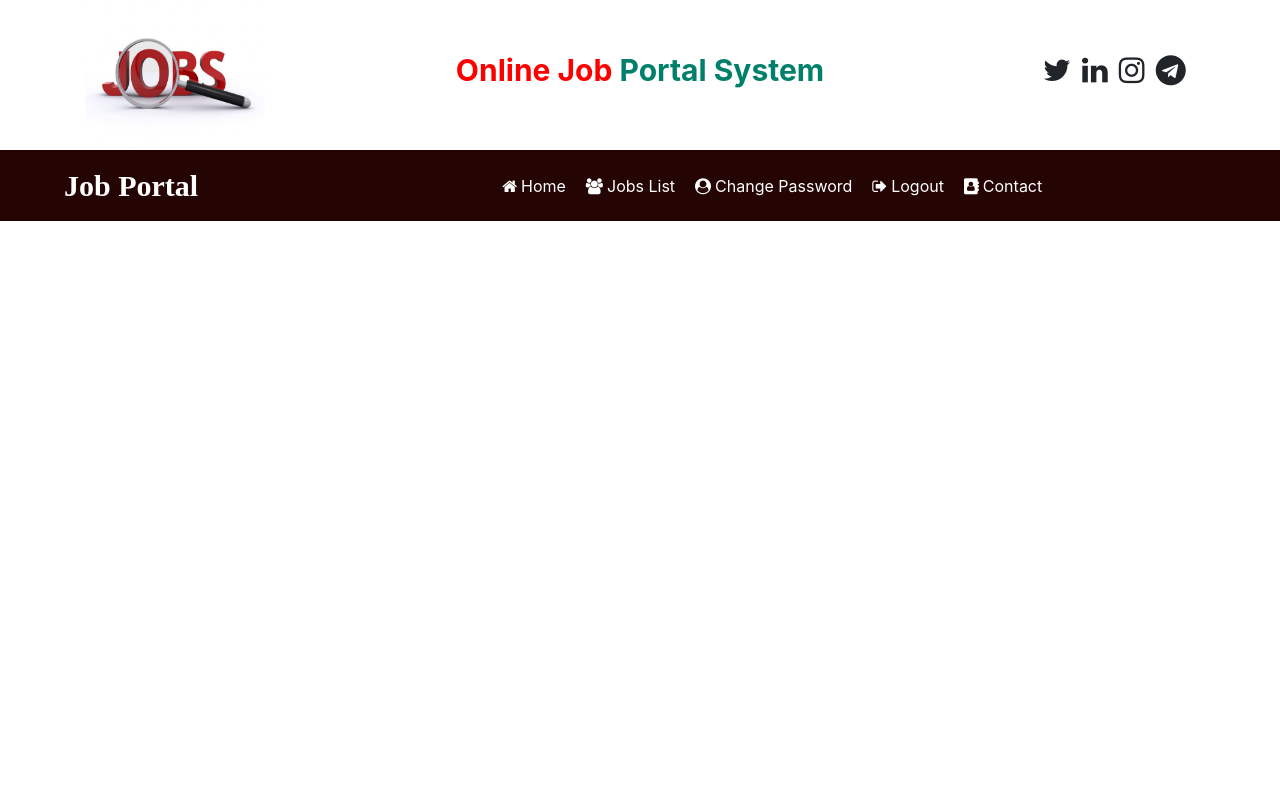
After one commit to Rajeet10/Online-Job-Portal, a Django app: template job/templates/user_navigation.html in a window 1280 px wide. The commit adds this page. Run offline with Django 3.2, Linux system fonts and the light colour scheme; the template is opened without the code that fills it, so the values that code supplies are empty; some libraries are stand-ins or nearby versions.

Commit message:
Add userhomepage

```diff
--- a/job/templates/user_home.html
+++ b/job/templates/user_home.html
@@ -2,7 +2,7 @@
 
 {% block body %}
 
-{% include 'navigation.html' %}
+{% include 'user_navigation.html' %}
 <marquee behavior="" direction="" style="font-family: 'Lucida Sans', 'Lucida Sans Regular', 'Lucida Grande', 'Lucida Sans Unicode', Geneva, Verdana, sans-serif;font-size:25px;color:rgb(233, 22, 22);background-color:black;font-weight:bold;margin-top:1%">
     User Login
 </marquee>
--- /dev/null
+++ b/job/templates/user_navigation.html
@@ -0,0 +1,75 @@
+<html>
+
+    <head>
+        {% load static %}
+        <title>Job Portal</title>
+        <meta charset="utf-8">
+        <meta name="viewport" content="width=device-width, initial-scale=1">
+        <link rel="stylesheet" href="https://maxcdn.bootstrapcdn.com/bootstrap/4.5.2/css/bootstrap.min.css">
+        <script src="https://ajax.googleapis.com/ajax/libs/jquery/3.5.1/jquery.min.js"></script>
+        <script src="https://cdnjs.cloudflare.com/ajax/libs/popper.js/1.16.0/umd/popper.min.js"></script>
+        <script src="https://maxcdn.bootstrapcdn.com/bootstrap/4.5.2/js/bootstrap.min.js"></script>
+        <link rel="stylesheet" href="https://cdnjs.cloudflare.com/ajax/libs/font-awesome/4.7.0/css/font-awesome.min.css">
+        <style>
+            .nav-link{
+                color:white !important;
+                margin-right:4px ;
+            }
+            .nav-link:hover{
+                color:yellow !important;
+               font-weight: bold;
+               background-color: red;
+               border-radius: 10px;
+            }
+            .navbar-brand:hover{
+                color: yellow !important;
+            }
+        </style>
+    </head>
+
+    <body>
+        <div class="container">
+            <div class="row">
+                <div class="col-sm-3">
+                    <img src="{% static 'images/jobs.jpg' %}" alt="" width="180px" height="150px">
+                </div>
+                <div class="col-sm-6 mt-5 text-center">
+                    <span style="font-weight: bold; font-size: 30px;">
+                        <span style="color: red;">Online Job</span>
+                        <span style="color: rgb(0, 128, 107);">Portal System</span>
+                    </span>
+                </div>
+                <div class="col-sm-3 mt-5" style="padding-left: 10%;">
+                    <span style="font-weight:bold;font-size:30px">
+                        <span><i class="fa fa-twitter pl-1"></i></span>
+                        <span><i class="fa fa-linkedin pl-1"></i></span>
+                        <span><i class="fa fa-instagram pl-1"></i></span>
+                        <span><i class="fa fa-telegram pl-1"></i></span>
+                    </span>
+                </div>
+            </div>
+        </div>
+        <nav class="navbar navbar-expand-sm" style="background-color:rgb(37, 4, 4) ;">
+            <a href="" class="navbar-brand text-white pl-5 font-weight-bold" style="font-family:'';font-size:30px">Job Portal</a>
+            <ul class="navbar-nav">
+                <li class="nav-item">
+                    <a href="{% url 'user_home' %}" style="margin-left: 280px;" class="nav-link"><i class="fa fa-home mr-1"></i>Home</a>
+                </li>
+                <li class="nav-item">
+                    <a href="#" class="nav-link"><i class="fa fa-users mr-1"></i>Jobs List</a>
+                </li>
+                <li class="nav-item">
+                    <a href="#"  class="nav-link"><i class="fa fa-user-circle mr-1"></i>Change Password</a>
+                </li>
+                <li class="nav-item">
+                    <a href="{% url 'admin_login' %}"  class="nav-link"><i class="fa fa-sign-out mr-1"></i>Logout</a>
+                </li>
+                <li class="nav-item">
+                    <a href="{% url 'index' %}"  class="nav-link"><i class="fa fa-address-book mr-1"></i>Contact</a>
+                </li>
+            </ul>
+        </nav>
+
+    </body>
+
+    </html>
```
